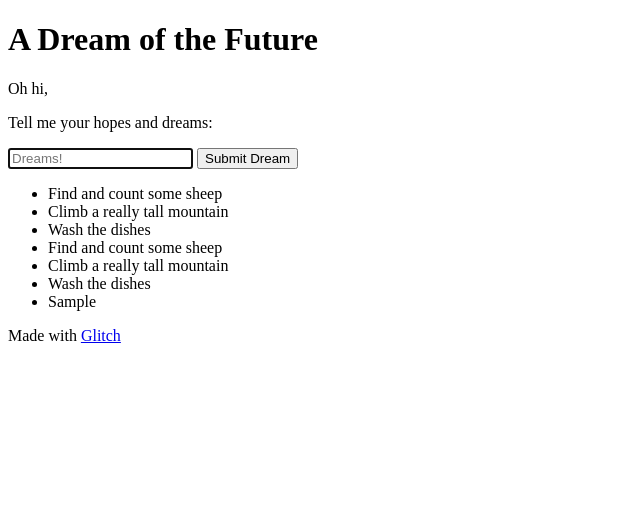
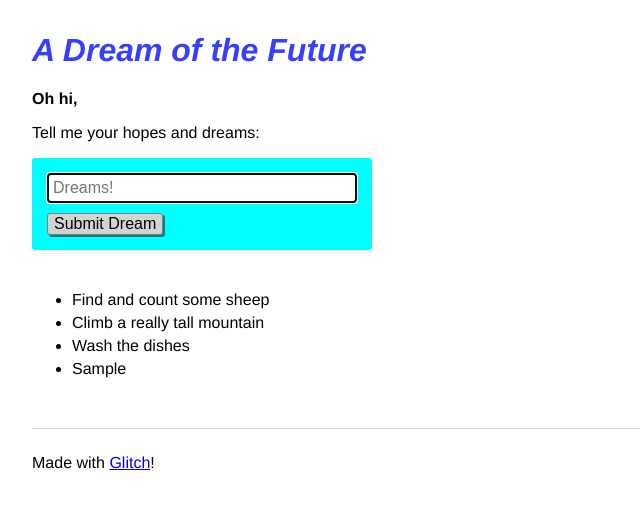
Before and after one commit to kirbysayshi/glitch, a website: page alone-io/views/index.html in a window 1280 px wide. Both pictures are taken after typing "Sample" into the empty fields and a click on the button "Submit Dream". Shown: the whole page, without its empty margins (0-640 px from the left). Drawn offline with Linux system fonts and the light colour scheme.

Commit message:
🍕🌟 Checkpoint ./views/index.html:96831/368 ./public/style.css:96831/36 ./server.js:96831/437

```diff
--- a/alone-io/public/client.js
+++ b/alone-io/public/client.js
@@ -1,9 +1,50 @@
 // client-side js
 // run by the browser each time your view template is loaded
 
-// by default, you've got jQuery,
-// add other scripts at the bottom of index.html
+(function(){
+  console.log('hello world :o');
 
+  // our default array of dreams
+  const dreams = [
+    'Find and count some sheep',
+    'Climb a really tall mountain',
+    'Wash the dishes'
+  ];
+
+  // define variables that reference elements on our page
+  const dreamsList = document.getElementById('dreams');
+  const dreamsForm = document.forms[0];
+  const dreamInput = dreamsForm.elements['dream'];
+
+  // a helper function that creates a list item for a given dream
+  const appendNewDream = function(dream) {
+    const newListItem = document.createElement('li');
+    newListItem.innerHTML = dream;
+    dreamsList.appendChild(newListItem);
+  }
+
+  // iterate through every dream and add it to our page
+  dreams.forEach( function(dream) {
+    appendNewDream(dream);
+  });
+
+  // listen for the form to be submitted and add a new dream when it is
+  dreamsForm.onsubmit = function(event) {
+    // stop our form submission from refreshing the page
+    event.preventDefault();
+
+    // get dream value and add it to the list
+    dreams.push(dreamInput.value);
+    appendNewDream(dreamInput.value);
+
+    // reset form
+    dreamInput.value = '';
+    dreamInput.focus();
+  };
+
+})()
+
+/*
 $(function() {
   console.log('hello world :o');
 
@@ -24,3 +65,4 @@ $(function() {
   });
 
 });
+*/
--- a/alone-io/public/style.css
+++ b/alone-io/public/style.css
@@ -69,7 +69,3 @@ footer {
   padding-top: 25px;
   border-top: 1px solid lightgrey;
 }
-
-footer > a {
-  color: #BBBBBB;
-}
--- a/alone-io/public/vanilla-client.js
+++ /dev/null
@@ -1,68 +0,0 @@
-// client-side js
-// run by the browser each time your view template is loaded
-
-(function(){
-  console.log('hello world :o');
-
-  // our default array of dreams
-  const dreams = [
-    'Find and count some sheep',
-    'Climb a really tall mountain',
-    'Wash the dishes'
-  ];
-
-  // define variables that reference elements on our page
-  const dreamsList = document.getElementById('dreams');
-  const dreamsForm = document.forms[0];
-  const dreamInput = dreamsForm.elements['dream'];
-
-  // a helper function that creates a list item for a given dream
-  const appendNewDream = function(dream) {
-    const newListItem = document.createElement('li');
-    newListItem.innerHTML = dream;
-    dreamsList.appendChild(newListItem);
-  }
-
-  // iterate through every dream and add it to our page
-  dreams.forEach( function(dream) {
-    appendNewDream(dream);
-  });
-
-  // listen for the form to be submitted and add a new dream when it is
-  dreamsForm.onsubmit = function(event) {
-    // stop our form submission from refreshing the page
-    event.preventDefault();
-
-    // get dream value and add it to the list
-    dreams.push(dreamInput.value);
-    appendNewDream(dreamInput.value);
-
-    // reset form
-    dreamInput.value = '';
-    dreamInput.focus();
-  };
-
-})()
-
-/*
-$(function() {
-  console.log('hello world :o');
-
-  $.get('/dreams', function(dreams) {
-    dreams.forEach(function(dream) {
-      $('<li></li>').text(dream).appendTo('ul#dreams');
-    });
-  });
-
-  $('form').submit(function(event) {
-    event.preventDefault();
-    var dream = $('input').val();
-    $.post('/dreams?' + $.param({dream: dream}), function() {
-      $('<li></li>').text(dream).appendTo('ul#dreams');
-      $('input').val('');
-      $('input').focus();
-    });
-  });
-
-});
-*/
--- a/alone-io/views/index.html
+++ b/alone-io/views/index.html
@@ -17,14 +17,8 @@
     <meta http-equiv="X-UA-Compatible" content="IE=edge">
     <meta name="viewport" content="width=device-width, initial-scale=1">
 
-    <script src="/vanilla-client.js" defer></script>
-
-
     <!-- import the webpage's stylesheet -->
-    <link rel="stylesheet" href="/styles.css">
-
-    <!-- import the webpage's javascript file -->
-    <script src="/vanilla-client.js" defer></script>
+    <link rel="stylesheet" href="/style.css">
   </head>
   <body>
     <header>
@@ -40,21 +34,21 @@
 
       <form>
         <input name="dream" type="text" maxlength="100" placeholder="Dreams!" aria-labelledby="submit-dream">
-
         <button type="submit" id="submit-dream">Submit Dream</button>
       </form>
 
       <section class="dreams">
-        <ul id="dreams">
-        </ul>
+        <ul id="dreams"></ul>
       </section>
     </main>
 
     <footer>
-      Made with <a href="https://glitch.com">Glitch</a>
+      Made with <a href="https://glitch.com">Glitch</a>!
     </footer>
 
 
+    <!-- import the webpage's client-side javascript file -->
+    <script src="/client.js"></script>
 
     <!-- include the Glitch button to show what the webpage is about and
           to make it easier for folks to view source and remix -->
```
Also changed, not shown: alone-io/server.js (+0 -17 lines).
